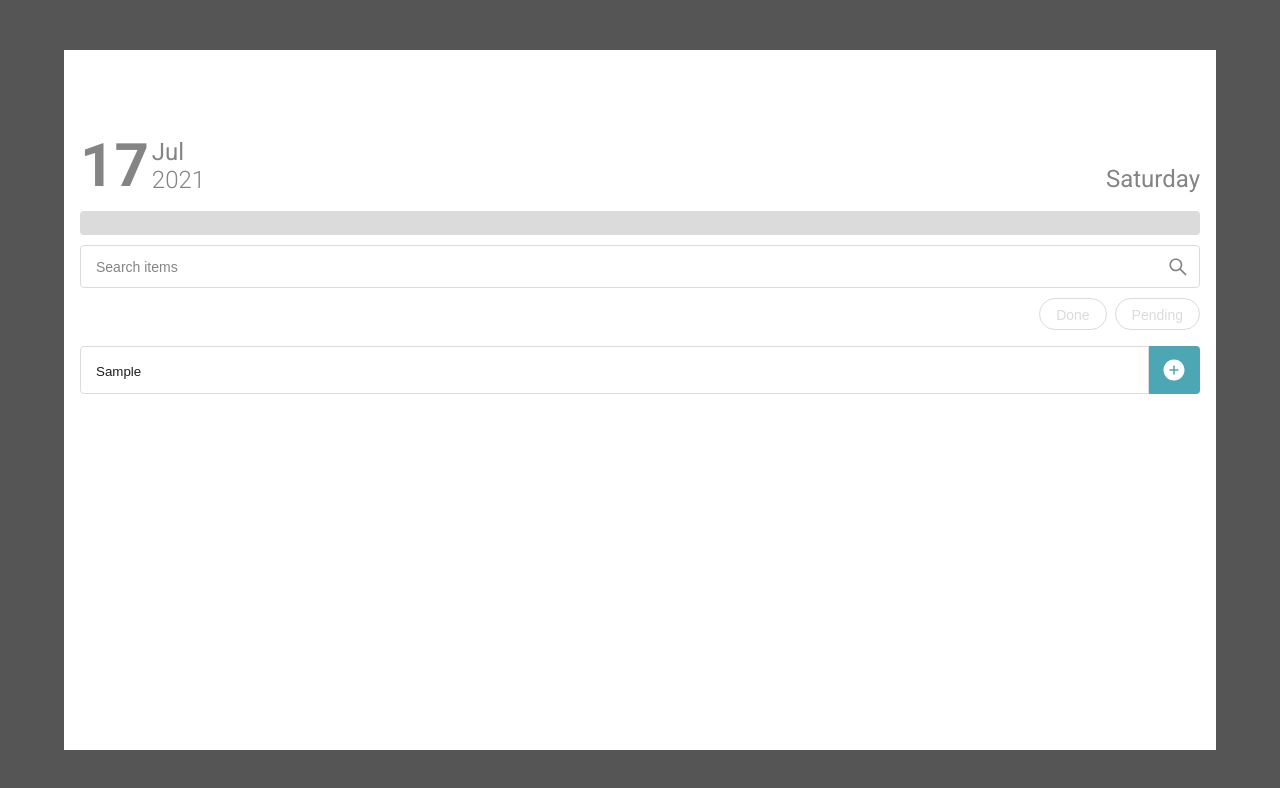
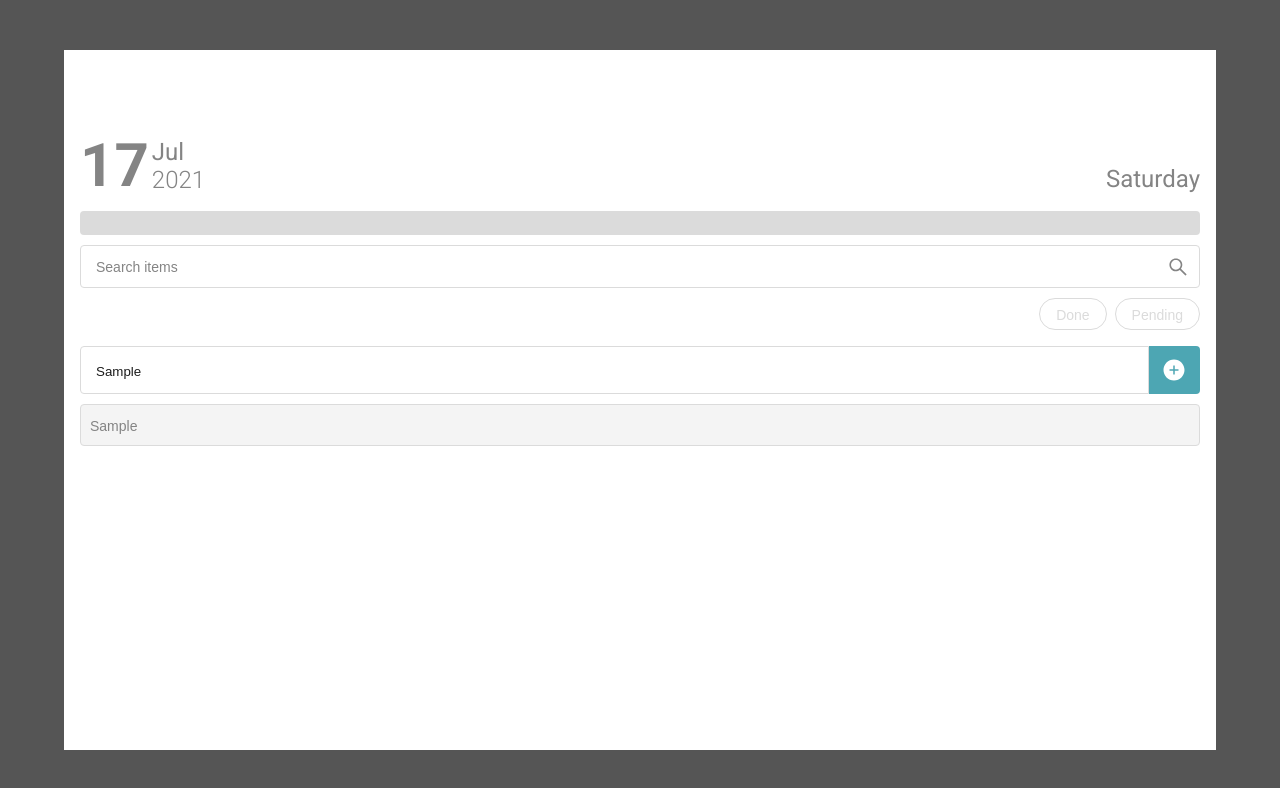
Before and after one commit to sizebay/frontend-challenge, a React (Vite) app: page / in a window 1280 px wide. Both pictures are taken after typing "Sample" into the empty fields and a click on the button 1174 px from the left and 370 px from the top of the page. Shown: the top 788 px of the page. Built offline with nearby package versions, Linux system fonts and the light colour scheme.

Commit message:
feat: list item component

```diff
--- /dev/null
+++ b/src/components/ListItem/index.tsx
@@ -0,0 +1,45 @@
+import { useEffect, useState } from "react";
+import { AiOutlineCheckCircle, AiOutlineMinusCircle } from "react-icons/ai";
+
+import { Task, useTasks } from "../../providers/Tasks";
+import { Wrapper } from "./styles";
+
+interface ListItemProps {
+  task: Task;
+}
+
+const ListItem = ({ task }: ListItemProps) => {
+  const [inputValue, setInputValue] = useState(task.description);
+
+  const { editTask } = useTasks();
+
+  useEffect(() => {
+    if (inputValue && inputValue !== task.description) {
+      editTask(task, inputValue);
+    }
+  }, [inputValue]);
+
+  return (
+    <Wrapper>
+      <div className="description-container">
+        <input
+          placeholder={inputValue}
+          type="text"
+          value={inputValue}
+          onChange={({ target: { value } }) => setInputValue(value)}
+        />
+        <div className="subtitle">Edit task</div>
+      </div>
+      <div className="buttons-container">
+        <button className="remove-task-btn">
+          <AiOutlineMinusCircle />
+        </button>
+        <button className="complete-task-btn">
+          <AiOutlineCheckCircle />
+        </button>
+      </div>
+    </Wrapper>
+  );
+};
+
+export default ListItem;
--- /dev/null
+++ b/src/components/ListItem/styles.ts
@@ -0,0 +1,86 @@
+import styled from "styled-components";
+
+export const Wrapper = styled.li`
+  width: 100%;
+  display: flex;
+  align-items: center;
+  justify-content: space-between;
+  background-color: #f4f4f4;
+  border-radius: 4px;
+  border: 1px solid var(--secundary-gray);
+  .description-container {
+    padding: 11px 9px 10px 9px;
+    max-width: 75%;
+    > input {
+      border: none;
+      background-color: transparent;
+      font-size: 14px;
+      color: var(--primary-gray);
+      font-weight: 400;
+      white-space: nowrap;
+      overflow: hidden;
+      text-overflow: ellipsis;
+    }
+    > .subtitle {
+      opacity: 0;
+      transition: 0.4s;
+      padding: 10px 16px;
+      background: var(--primary-gray);
+      position: absolute;
+      left: 100px;
+      border-radius: 4px;
+      color: #ffffff;
+      pointer-events: none;
+      font-size: 14px;
+      &::before {
+        content: "";
+        position: absolute;
+        left: 40%;
+        top: -5px;
+        width: 0;
+        height: 0;
+        border-left: 10px solid transparent;
+        border-right: 10px solid transparent;
+        border-bottom: 10px solid var(--primary-gray);
+      }
+    }
+  }
+  &:hover .subtitle {
+    opacity: 0.8;
+  }
+  > .buttons-container {
+    opacity: 0;
+    display: flex;
+    transition: 0.4s;
+    height: 100%;
+    > button {
+      display: flex;
+      align-items: center;
+      justify-content: center;
+      border: none;
+      font-size: 20px;
+      padding: 0 5px;
+      color: #ffffff;
+      cursor: pointer;
+      transition: 0.4s;
+      > svg {
+        transition: 0.4s;
+      }
+      &:hover {
+        filter: brightness(1.2);
+      }
+      &:hover > svg {
+        transform: scale(1.1);
+      }
+    }
+    > .remove-task-btn {
+      background-color: var(--main-red);
+    }
+    > .complete-task-btn {
+      background-color: var(--primary-color);
+    }
+  }
+  :hover > div {
+    opacity: 1;
+  }
+`;
--- a/src/components/MainContent/index.tsx
+++ b/src/components/MainContent/index.tsx
@@ -5,6 +5,7 @@ import AddItemInput from "../AddItemInput";
 import { Wrapper } from "./styles";
 import Searcher from "../Searcher";
 import { useState } from "react";
+import ListItem from "../ListItem";
 
 export type SearchState = {
   filter: boolean;
@@ -22,7 +23,6 @@ const MainContent = () => {
   const changeSearchState = (newSearchState: SearchState) => {
     setSearchState(newSearchState);
   };
-
   console.log(searchState);
 
   return (
@@ -31,6 +31,15 @@ const MainContent = () => {
       <ProgressBar progress={percentageCompletedTasks} />
       <Searcher changeSearchState={changeSearchState} />
       <AddItemInput />
+      {tasks.length ? (
+        <ul>
+          {tasks.map((task) => (
+            <ListItem key={task.id} task={task} />
+          ))}
+        </ul>
+      ) : (
+        "vc nao tem task"
+      )}
     </Wrapper>
   );
 };
--- a/src/components/MainContent/styles.ts
+++ b/src/components/MainContent/styles.ts
@@ -8,4 +8,9 @@ export const Wrapper = styled.div`
   display: flex;
   flex-flow: column;
   gap: 10px;
+  > ul {
+    display: flex;
+    flex-flow: column;
+    gap: 8px;
+  }
 `;
--- a/src/providers/Tasks/index.tsx
+++ b/src/providers/Tasks/index.tsx
@@ -59,11 +59,13 @@ export const TasksProvider = ({ children }: TasksContextProps) => {
   };
 
   const editTask = ({ id: idTaskToEdit }: Task, newDescription: string) => {
-    const index = tasks.findIndex(({ id }) => id === idTaskToEdit);
+    if (newDescription) {
+      const index = tasks.findIndex(({ id }) => id === idTaskToEdit);
 
-    tasks[index].description = newDescription;
-    localStorage.setItem("tasks", JSON.stringify(tasks));
-    setPercentageCompletedTasks(getPercentageOfCompletedTasks(tasks));
+      tasks[index].description = newDescription;
+      localStorage.setItem("tasks", JSON.stringify(tasks));
+      setPercentageCompletedTasks(getPercentageOfCompletedTasks(tasks));
+    }
   };
 
   return (
```
